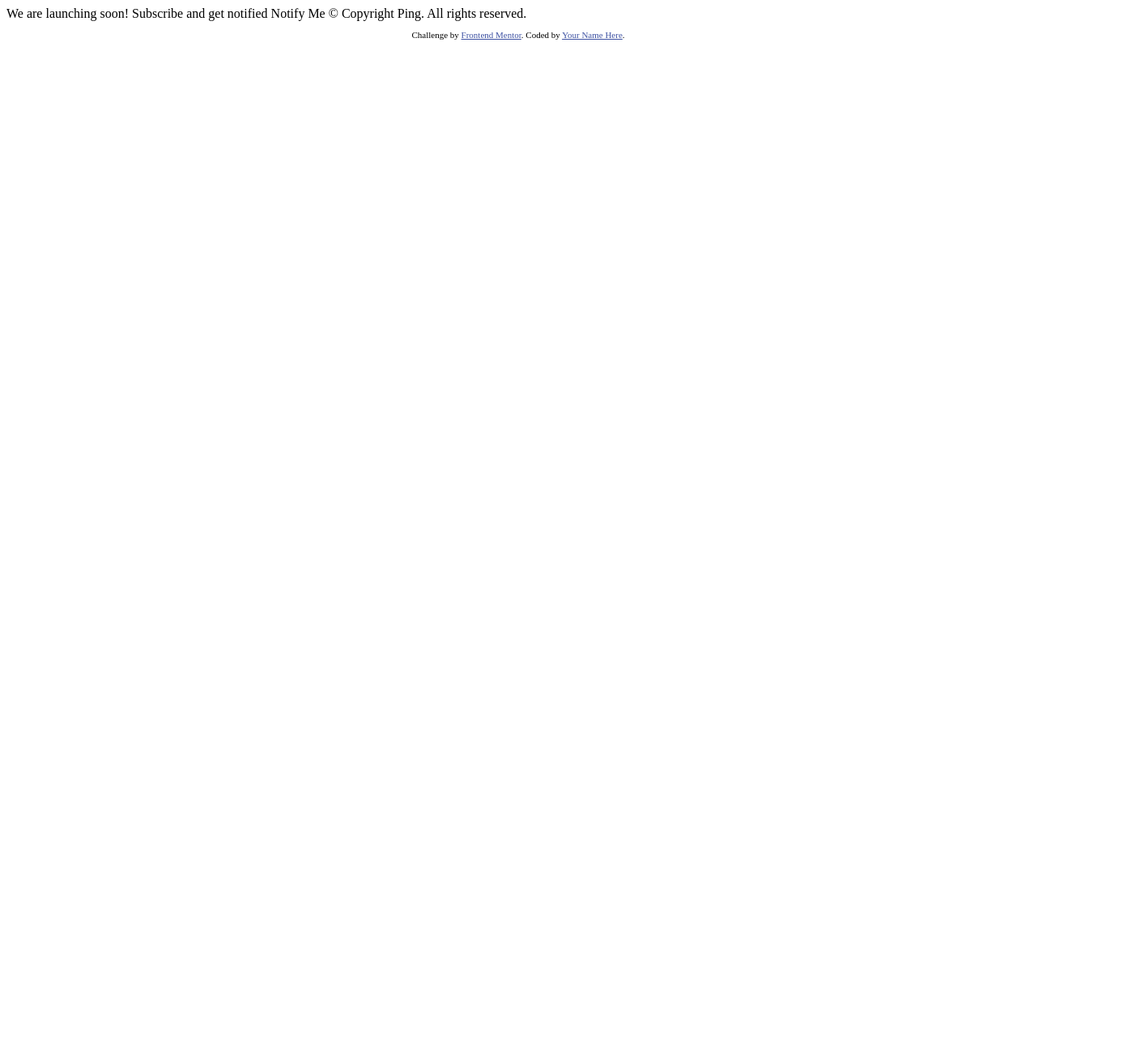
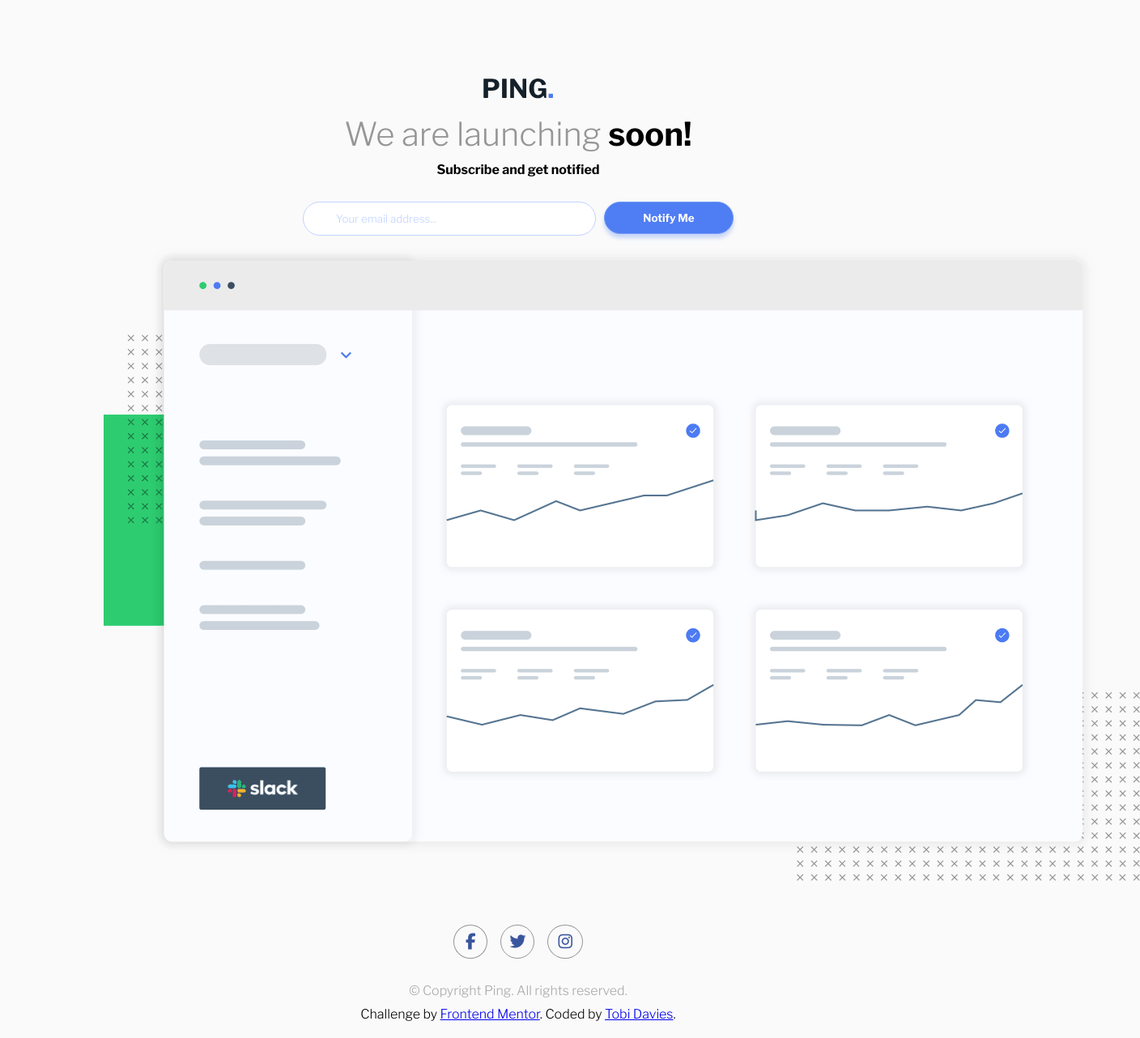
Before and after one commit to academia-geek/challenge-4-rgt-fss-challenge-4-fss, a plain HTML site: page index.html in a window 1280 px wide. Shown: the whole page at 81% size, 1408 px wide, since content can reach past the window. Before the commit the page ends 800 px from the top, so only its background shows below. Drawn offline with nearby package versions, Linux system fonts and the light colour scheme.

Commit message:
se crea todo el HTML y los estilos

```diff
--- /dev/null
+++ b/css/main.css
@@ -0,0 +1,158 @@
+@import url('https://fonts.googleapis.com/css2?family=Libre+Franklin:wght@300;600;700&display=swap');
+
+*{
+    margin: 0;
+    padding: 0;
+    font-family: 'Libre Franklin', sans-serif;
+}
+
+body{
+    background-color: #FAFAFA;
+    display: flex;
+    flex-direction: column;
+    align-items: center;
+}
+
+header img{
+    margin-top: 6em;
+    margin-bottom: 15px;
+}
+
+.section_launch #launch {
+    color: #969696;
+    font-size: 2.5rem;
+    text-align: center;
+}
+.section_launch #launch span{
+    color: black;
+    font-weight: bold;
+}
+.section_launch #suscribe{
+    display: flex;
+    justify-content: center;
+    color: black;
+    font-size: 1rem;
+    font-weight: bold;
+    margin-top: 10px;
+    margin-bottom: 30px;
+}
+
+.input_form{
+    display: flex;
+    justify-content: center;
+}
+.input_form form input[type=email]{
+    margin-bottom: 15px;
+    height: 40px;
+    width: 340px;
+    border: 1px solid #C2D3FF;
+    border-radius: 50px;
+    padding-left: 20px;
+    font-family: 'Libre Franklin', sans-serif;
+}
+.input_form form #warning{
+    display: none;
+}
+
+.btn_notify button{
+    height: 40px;
+    width: 160px;
+    margin-left: 10px;
+    border-radius: 50px;
+    background-color: hsl(223, 87%, 63%);
+    border: 1px solid #7399F7;
+    box-shadow: 0 5px 5px rgba(79, 125, 243, 0.3);
+    color: white;
+    font-weight: bold;
+}
+input::placeholder {
+    color: hsl(223, 100%, 88%);
+    padding-left: 20px;
+}
+.btn_notify button:hover{
+    background-color: #7399F7;
+}
+
+#img-centro{
+    width: 80%;
+    margin: auto;
+    margin-bottom: 50px;
+}
+
+footer{
+    display: flex;
+    flex-direction: column;
+    justify-content: center;
+    margin-bottom: 20px;
+}
+
+footer .iconos{
+    width: 160px;
+    margin: auto;
+    display: flex;
+    justify-content: space-between;
+    margin-bottom: 30px;
+}
+.fab {
+    font-size: 20px;
+    color: hsl(223, 47%, 42%);
+    border: 1px solid hsl(0, 0%, 59%);
+    padding: 10px;
+    border-radius: 50%;
+    }
+.fab:hover {
+background-color: hsl(223, 87%, 63%);
+color: white;
+}
+.fa-facebook-f {
+padding-left: 14px;
+padding-right: 14px;
+}
+.fa-instagram {
+padding-left: 12px;
+padding-right: 12px;
+}
+
+.copy{
+    color: #A8A8A8;
+    text-align: center;
+    margin-bottom: 10px;
+}
+
+/* Responsividad */
+@media (max-width: 700px) {
+    .input_form{
+        display: flex;
+        justify-content: center;
+        flex-direction: column;
+    }
+
+    .input_form form input[type=email]{
+        height: 40px;
+        width: 320px;
+    }
+    .btn_notify button{
+        height: 40px;
+        width: 95%;
+        display: flex;
+        justify-content: center;
+        align-items: center;
+        margin-left: 10px;
+        border-radius: 50px;
+        background-color: hsl(223, 87%, 63%);
+        border: 1px solid #7399F7;
+        box-shadow: 0 5px 5px rgba(79, 125, 243, 0.3);
+        color: white;
+        font-weight: bold;
+        text-align: center;
+    }
+    #img-centro img{
+        width: 100%;
+        margin: auto;
+        margin-bottom: 50px;
+        margin-top: 20%;
+    }
+    .atribucion{
+        display: none;
+    }
+}
--- a/index.html
+++ b/index.html
@@ -1,34 +1,52 @@
 <!DOCTYPE html>
 <html lang="en">
 <head>
-  <meta charset="UTF-8">
-  <meta name="viewport" content="width=device-width, initial-scale=1.0"> <!-- displays site properly based on user's device -->
+    <meta charset="UTF-8">
+    <meta name="viewport" content="width=device-width, initial-scale=1.0">
 
-  <link rel="icon" type="image/png" sizes="32x32" href="./images/favicon-32x32.png">
-
-  <title>Frontend Mentor | Ping coming soon page</title>
-
-  <!-- Feel free to remove these styles or customise in your own stylesheet 👍 -->
-  <style>
-    .attribution { font-size: 11px; text-align: center; }
-    .attribution a { color: hsl(228, 45%, 44%); }
-  </style>
+    <link rel="stylesheet" href="./css/main.css">
+    <!-- Link para los css -->
+    <title>Ping.</title>
 </head>
 <body>
+    <header>
+            <img src="./img/logo.svg" alt="" srcset="">
+    </header>
 
-  We are launching soon!
+    <section class="section_launch">
+        <div id="launch" >We are launching <span>soon!</span></div>
+        <div id="suscribe">Subscribe and get notified</div>
+    </section>
 
-  Subscribe and get notified
+    <section class="input_form">
+        <form action="">
+            <input type="email"  name="email" id="input_email" placeholder="Your email address..." >
+            <span id="warning"" >Please provide a valid email address</span>
+        </form>
+        <div class="btn_notify" >
+            <button>Notify Me</button>
+        </div>
+    </section>
 
-  Notify Me
+    <section id="img-centro" >
+        <img src="./img/illustration-dashboard.png" alt="" srcset="">
+    </section>
 
-  &copy; Copyright Ping. All rights reserved.
+    <footer>
+        <div class="iconos">
+            <i class="fab fa-facebook-f"></i>
+            <i class="fab fa-twitter"></i>
+            <i class="fab fa-instagram"></i>
+        </div>
+        <div class="copy">
+            &copy; Copyright Ping. All rights reserved.
+        </div>
+        <p class="atribucion">
+            Challenge by <a href="https://www.frontendmentor.io?ref=challenge" target="_blank">Frontend Mentor</a>.
+            Coded by <a href="https://github.com/Tobi-davies">Tobi Davies</a>.
+        </p>
+        </footer>
 
-  <footer>
-    <p class="attribution">
-      Challenge by <a href="https://www.frontendmentor.io?ref=challenge" target="_blank">Frontend Mentor</a>.
-      Coded by <a href="#">Your Name Here</a>.
-    </p>
-  </footer>
+        <script src="https://kit.fontawesome.com/a076d05399.js"></script>
 </body>
 </html>
```
Also changed, not shown: img/illustration-dashboard.png (added), img/logo.svg (added), js/main.js (added).
